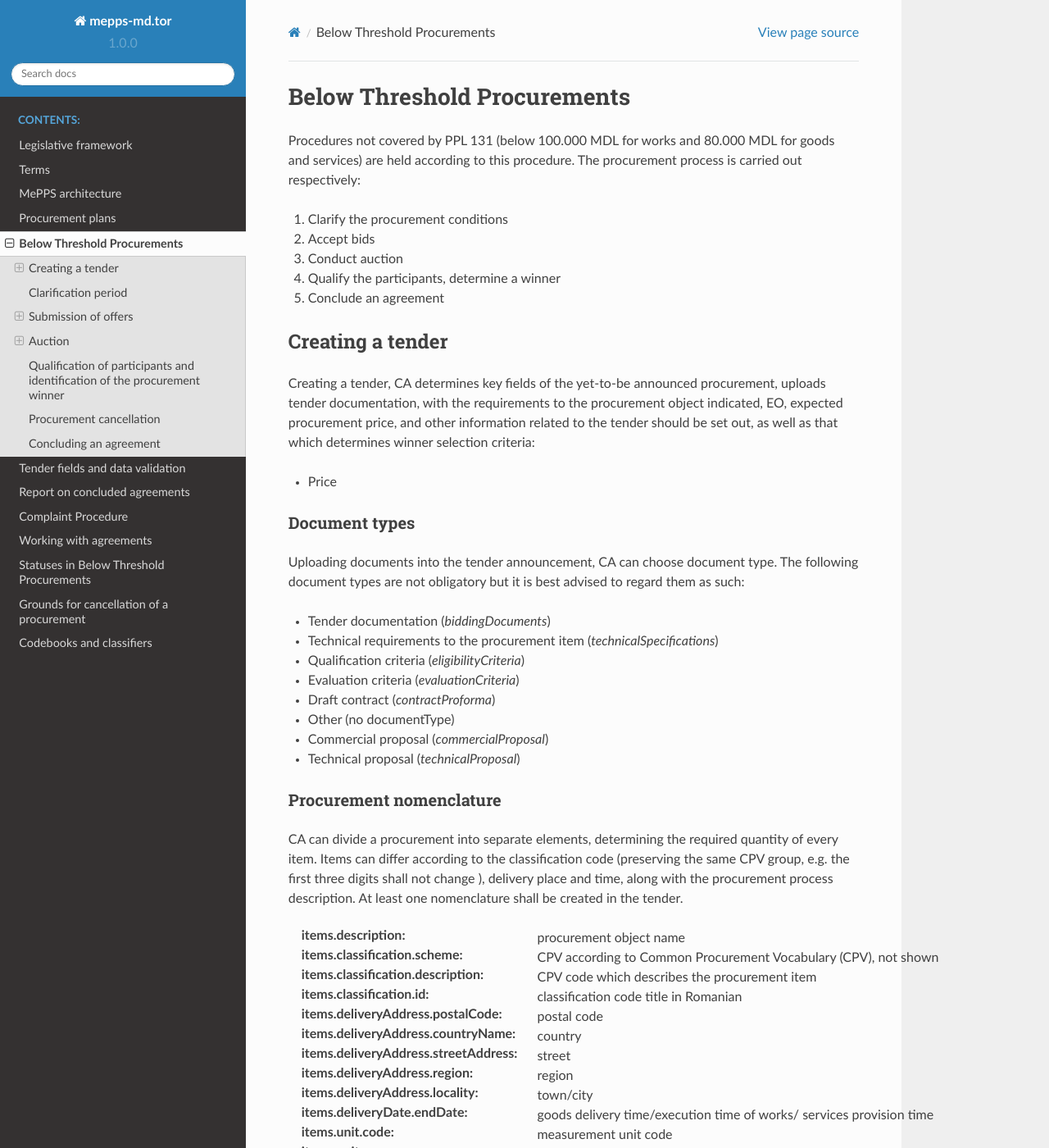
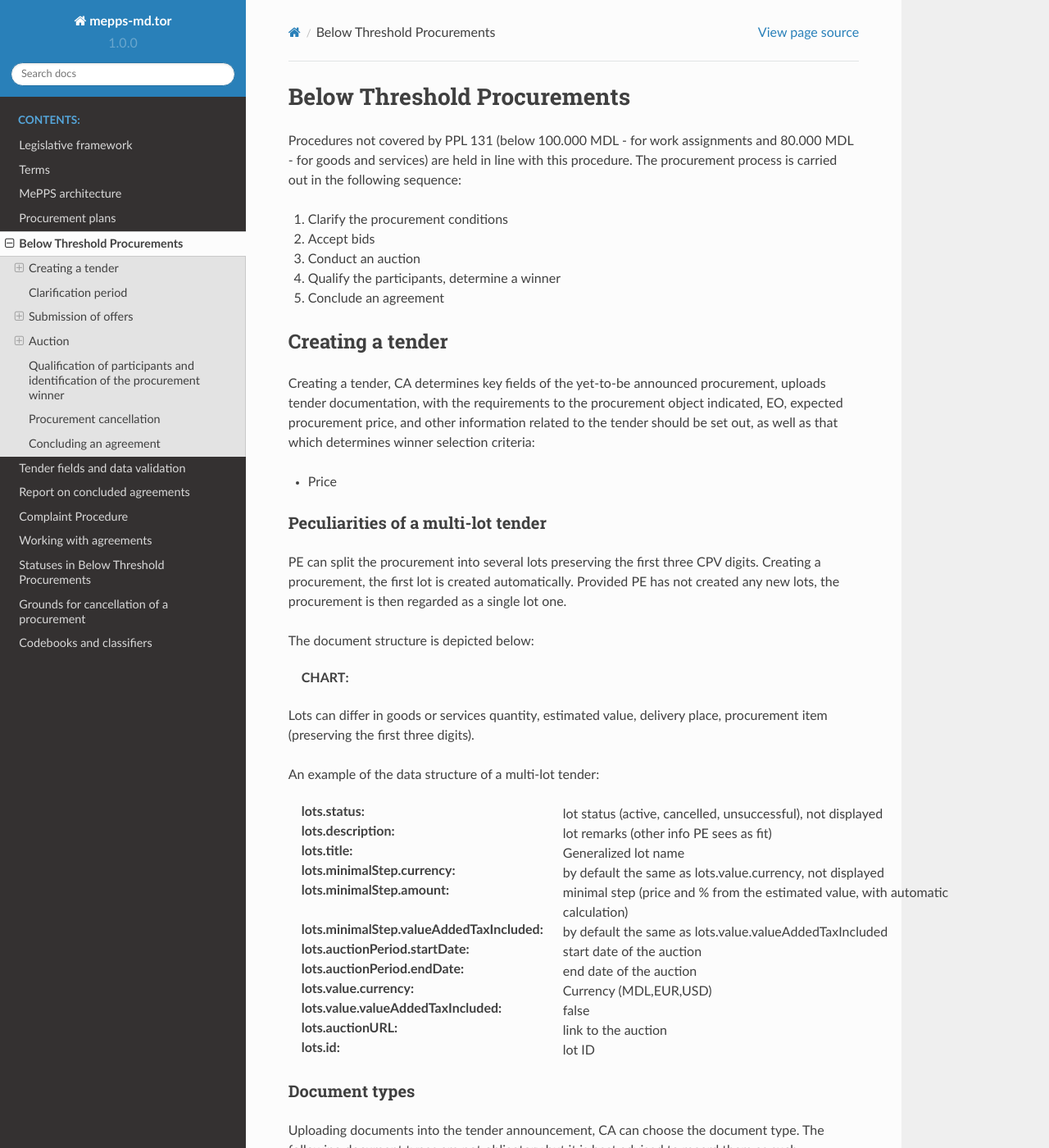
Before and after one commit to mepps-md/tor, a Sphinx documentation site: the page built from docs/source/belowthresholdprocurements.rst, in a window 1280 px wide and 1400 px high. Shown: the whole window at 82% size. Built offline with Sphinx 7.4.7 and the Read the Docs theme 2.0.0, drawn with Linux system fonts in a browser that asks for light colours; pages that are not in the unit, such as notebooks, are missing from menus; some of the changed text lies outside the part shown.

Commit message:
corrected typos, added info on multi-lots

```diff
--- a/docs/source/agreements.rst
+++ b/docs/source/agreements.rst
@@ -5,7 +5,7 @@ Working with agreements
 
 Introducing changes into the agreement
 
-Once the tender is completed, a new document, ‘Contract’, is formed in the CDB that can be modified, while participants shall report on contract completion. This can be applied to receive the number of contracts:
+Once the tender is completed, a new document, ‘Contract’, is formed in the CDB that can be modified while participants shall report on contract completion. This can be applied to receive the number of contracts:
 
 GET / contracts to get the number of contracts
 
--- a/docs/source/belowthresholdprocurements.rst
+++ b/docs/source/belowthresholdprocurements.rst
@@ -3,11 +3,11 @@
 Below Threshold Procurements
 ============================
 
-Procedures not covered by PPL 131 (below 100.000 MDL for works and 80.000 MDL for goods and services) are held according to this procedure. The procurement process is carried out respectively:
+Procedures not covered by PPL 131 (below 100.000 MDL - for work assignments and 80.000 MDL - for goods and services) are held in line with this procedure. The procurement process is carried out in the following sequence:
 
 #. Clarify the procurement conditions
 #. Accept bids
-#. Conduct auction
+#. Conduct an auction
 #. Qualify the participants, determine a winner
 #. Conclude an agreement
 
@@ -18,10 +18,59 @@ Creating a tender, CA determines key fields of the yet-to-be announced procureme
 
 * Price
 
+Peculiarities of a multi-lot tender
+~~~~~~~~~~~~~~~~~~~~~~~~~~~~~~~~~~~
+
+PE can split the procurement into several lots preserving the first three CPV digits. Creating a procurement, the first lot is created automatically. Provided PE has not created any new lots, the procurement is then regarded as a single lot one.
+
+The document structure is depicted below:
+
+:CHART:
+
+Lots can differ in goods or services quantity, estimated value, delivery place, procurement item (preserving the first three digits).
+
+An example of the data structure of a multi-lot tender:
+
+:lots.status:
+   lot status (active, cancelled, unsuccessful), not displayed
+
+:lots.description:
+   lot remarks (other info PE sees as fit)
+
+:lots.title:
+   Generalized lot name
+
+:lots.minimalStep.currency:
+   by default the same as lots.value.currency, not displayed
+
+:lots.minimalStep.amount:
+   minimal step (price and % from the estimated value, with automatic calculation)
+
+:lots.minimalStep.valueAddedTaxIncluded:
+   by default the same as lots.value.valueAddedTaxIncluded
+
+:lots.auctionPeriod.startDate:
+   start date of the auction
+
+:lots.auctionPeriod.endDate:
+   end date of the auction
+
+:lots.value.currency:
+   Currency (MDL,EUR,USD)
+
+:lots.value.valueAddedTaxIncluded:
+   false
+
+:lots.auctionURL:
+   link to the auction
+
+:lots.id:
+   lot ID
+
 Document types
 ~~~~~~~~~~~~~~
 
-Uploading documents into the tender announcement, CA can choose document type. The following document types are not obligatory but it is best advised to regard them as such:
+Uploading documents into the tender announcement, CA can choose the document type. The following document types are not obligatory but it is best advised to regard them as such:
 
 * Tender documentation (*biddingDocuments*)
 * Technical requirements to the procurement item (*technicalSpecifications*)
@@ -146,12 +195,38 @@ Fields generated by the CDB automatically
    false (VAT not included)
 
 
+Peculiarities of a multi-lot tender
+~~~~~~~~~~~~~~~~~~~~~~~~~~~~~~~~~~~
+
+If a procurement was split into lots, Participant can submit one offer for one or several lots simultaneously. Participant can upload files on the entire procurement (if the documents for all the lots are the same) or for each lot separately (if the documents differ).
+
+Fields filled out by User:
+
+:bids.lotValues.value.amount:
+   bid value
+
+Fields filled out automatically:
+
+:suppliers.address.locality:
+   City/Town/Village
+
+:bids.lotValues.value.currency:
+   Currency
+
+:bids.lotValues.value.valueAddedTaxIncluded:
+   false (VAT not included)
+
+
 Auction
 -------
 
 Platform receives the links to two pages from the CDB - an individual link of the auction participant which has to be sent to this participant only and no one else and a public link to the auction which is published on platforms and official website.
 
 Auction participant accesses his personal page via this link and participates in the auction. Auction is held centrally, with the help of separate CDB components.
+
+Peculiarities of a multi-lot procurement
+~~~~~~~~~~~~~~~~~~~~~~~~~~~~~~~~~~~~~~~~
+Auctions are held for each lot separately. Information disclosure on participants occurs once the last auction in the procurement is completed.
 
 During the auction
 ~~~~~~~~~~~~~~~~~~
@@ -180,7 +255,7 @@ If the participant has made his choice earlier, the System allows him to introdu
 Qualification of participants and identification of the procurement winner
 --------------------------------------------------------------------------
 
-Procuring entity sequentially reviews the received tender offers , beginning with the smallest suggested price till the highest. If the participant’s offer with the lowest bid is in compliance with  the procuring entity’s requirements, Procuring entity uploads a document that reflects his decision and determines this offer a winner (**awards:status:active**).
+Procuring entity sequentially reviews the received tender offers, beginning with the smallest suggested price till the highest. If the participant’s offer with the lowest bid is in compliance with  the procuring entity’s requirements, Procuring entity uploads a document that reflects his decision and determines this offer a winner (**awards:status:active**).
 
 If it is not in compliance with the requirements, Procuring entity uploads a protocol confirming his decision to disqualify the participant, and declines such an offer (**awards:status:unsuccessful**). The systems then begins to evaluate the next, from the lowest price point of view, participant (**awards:status:pending**).
 
@@ -198,7 +273,7 @@ Having decided on the winner, the participant that was determined as a winner ca
 
 Declining the offer, CA has to choose one or several reasons from the dropdown list. Based on his/her choice, fields **title** (grounds for declining) and **description** (argumentation). In case several reasons were selected, the respective fields are merged into one.
 
-CA in free form indicates grounds for declining in the ‘argumentation’ field (**description**). The user cannot change the wording of the grounds for declining (**title**) chosen from the dropdown list. The procedure is executed for each declined participant and his tender offer separately.
+CA, in free form, indicates grounds for declining in the ‘argumentation’ field (**description**). The user cannot change the wording of the grounds for declining (**title**) chosen from the dropdown list. The procedure is executed for each declined participant and his tender offer separately.
 
 .. hint::
 
--- a/docs/source/complaint.rst
+++ b/docs/source/complaint.rst
@@ -13,7 +13,7 @@ Below Threshold Procurements
 Below Threshold Appeals are sent to the Review Commission,  a body established by non-governmental organizations that are legally entitled to issue only recommendations to the CA.
 If simplified, the procedure looks like this:
 
-In addition to the existing possibility to ask a question regarding a procurement, every registered user (but CAs) also can address the CA with a demand to eliminate a violation.
+In addition to the existing possibility to ask a question regarding a procurement, every registered user (but CAs) can also address the CA with a demand to eliminate a violation.
 
 CA has three days to review a Demand and make a decision concerning it. Within this period of time, CA shall reply to the Demand and (provided it is satisfied) introduce respective changes into procurement requirement or qualification decision. Providing an explanation regarding the decision is obligatory, simply selecting ‘satisfied’, ‘rejected’, ‘unsatisfied’ status is not enough.
 
--- a/docs/source/procurementplans.rst
+++ b/docs/source/procurementplans.rst
@@ -86,10 +86,10 @@ Plan creation
     CPV classification code name
 
 :id:
-   procurement plan identificator, required
+    procurement plan identificator, required
 
 :planID:
-   procurement plan identificator, required
+    procurement plan identificator, required
 
 Data entered by the CA introducing procurement plan details
 ~~~~~~~~~~~~~~~~~~~~~~~~~~~~~~~~~~~~~~~~~~~~~~~~~~~~~~~~~~~
```
Also changed, not shown: other parts of docs/source/belowthresholdprocurements.rst (+1 -1 lines).
